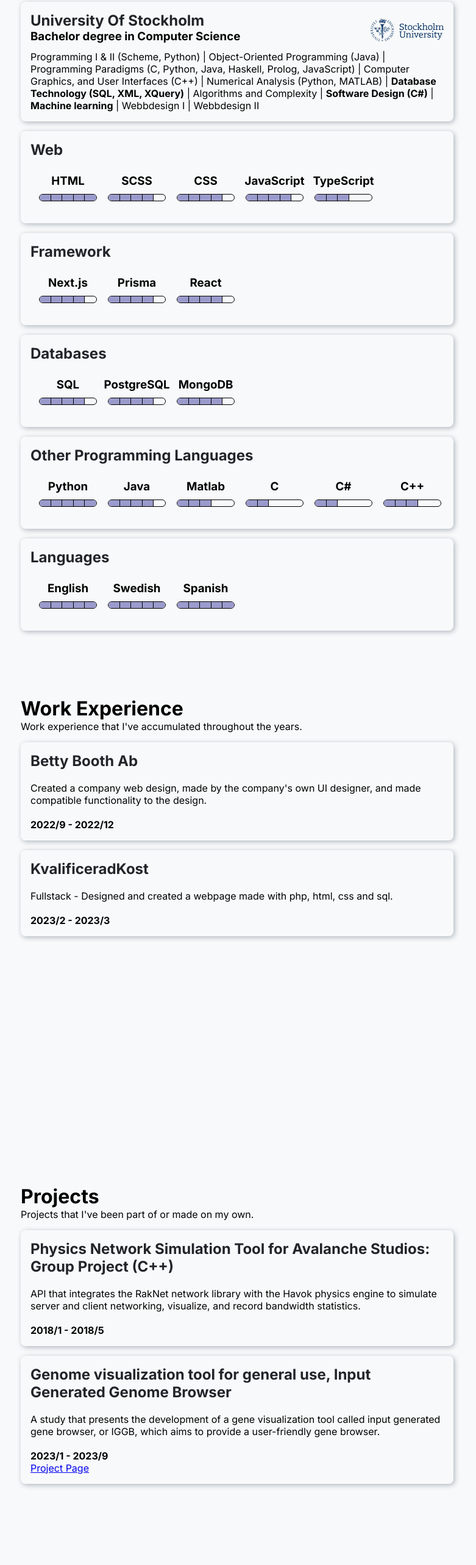
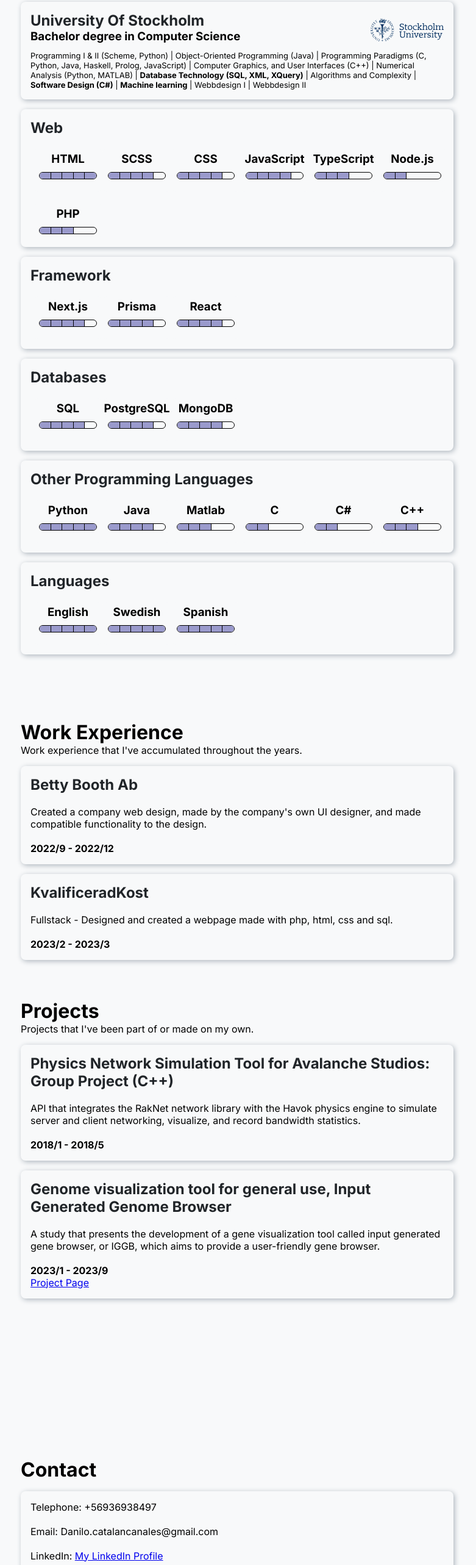
Before and after one commit to DCatCan/portfolio, a Next.js app in the folder portfolio/: page / in a window 1280 px wide. Shown: the part 980-3546 px from the top of the page at 61% size, without its empty margins (251-1032 px from the left). Built offline with nearby package versions, Linux system fonts and the light colour scheme.

Commit message:
small details & contacts

```diff
--- a/portfolio/app/page.tsx
+++ b/portfolio/app/page.tsx
@@ -3,7 +3,7 @@ import profilePic from "@/public/profilePic.jpeg";
 import logo from "@/public/su_logo.svg";
 import style from "@/style/pageStyle.module.css";
 import { FC } from "react";
-import { skillData, projects, workexp } from "@/public/data/data.js";
+import { skillData, projects, workexp, contact } from "@/public/data/data.js";
 import Link from "next/link";
 
 interface skillGroup {
@@ -33,9 +33,17 @@ interface workData {
   endDate: Date;
 }
 
+interface contactData {
+  Telephone: number;
+  Email: string;
+  Location: string;
+  LinkedIn: string;
+}
+
 type dataProps = { skillData: skillGroup[] };
 type projProps = { projects: projectData[] };
 type workProps = { workexp: workData[] };
+type contactProps = { contact: contactData };
 
 export default function Home() {
   return (
@@ -44,6 +52,7 @@ export default function Home() {
       <Skillsection skillData={skillData} />
       <Workexp workexp={workexp} />
       <Projects projects={projects} />
+      <Contact contact={contact} />
     </main>
   );
 }
@@ -103,7 +112,7 @@ const Skillsection = ({ skillData }: dataProps) => {
             </div>
           </div>
 
-          <p>
+          <p className={`${style["font_size_small"]}`}>
             Programming I & II (Scheme, Python) | Object-Oriented Programming
             (Java) | Programming Paradigms (C, Python, Java, Haskell, Prolog,
             JavaScript) | Computer Graphics, and User Interfaces (C++) |
@@ -126,11 +135,14 @@ const Skillsection = ({ skillData }: dataProps) => {
                   const bars = new Array(el.level).fill(0);
 
                   return (
-                    <div className={`${style["card"]}  `}  key={el.name}>
+                    <div className={`${style["card"]}  `} key={el.name}>
                       <h3>{el.name}</h3>
                       <div className={`${style["container-bars"]} `}>
                         {bars.map((bar, index) => (
-                          <div className={`${style["bar"]} `} key={el.name + index}></div>
+                          <div
+                            className={`${style["bar"]} `}
+                            key={el.name + index}
+                          ></div>
                         ))}
                       </div>
                     </div>
@@ -147,7 +159,7 @@ const Skillsection = ({ skillData }: dataProps) => {
 
 const Projects = ({ projects }: projProps) => {
   return (
-    <div className={`${style["container-section"]} `}>
+    <div className={`${style["container-section"]} ${style[""]} `}>
       <div className={`${style["container-text"]} `}>
         <h1>Projects</h1>
         <p>Projects that I&apos;ve been part of or made on my own.</p>
@@ -189,7 +201,7 @@ const Projects = ({ projects }: projProps) => {
 
 const Workexp = ({ workexp }: workProps) => {
   return (
-    <div className={`${style["container-section"]} `}>
+    <div className={`${style["container-section"]} ${style["h-50vh"]} `}>
       <div className={`${style["container-text"]} `}>
         <h1>Work Experience</h1>
         <p>Work experience that I&apos;ve accumulated throughout the years.</p>
@@ -234,3 +246,26 @@ const Workexp = ({ workexp }: workProps) => {
 const Space = () => {
   return <div className={`${style["spaceSection"]} `}></div>;
 };
+
+function Contact({ contact }: contactProps) {
+  return (
+    <div className={`${style["container-section"]} ${style["h-50vh"]} `}>
+      <h1>Contact</h1>
+
+      <div className={`${style["container-innerGrid"]} `}>
+        <p>
+          Telephone: +{contact.Telephone}
+          <br />
+          <br />
+          Email: {contact.Email}
+          <br />
+          <br />
+          LinkedIn: <Link href={contact.LinkedIn}>My LinkedIn Profile</Link>
+          <br />
+          <br />
+          Located: {contact.Location}
+        </p>
+      </div>
+    </div>
+  );
+}
--- a/portfolio/public/data/data.js
+++ b/portfolio/public/data/data.js
@@ -7,6 +7,8 @@ export const skillData = [
       { name: "CSS", level: 4 },
       { name: "JavaScript", level: 4 },
       { name: "TypeScript", level: 3 },
+      { name: "Node.js", level: 2 },
+      { name: "PHP", level: 3 },
     ],
   },
   {
@@ -48,27 +50,31 @@ export const skillData = [
 
 export const projects = [
   {
-    projectName:"Physics Network Simulation Tool for Avalanche Studios: Group Project (C++)",
-    description: "API that integrates the RakNet network library with the Havok physics engine to simulate server and client networking, visualize, and record bandwidth statistics.",
+    projectName:
+      "Physics Network Simulation Tool for Avalanche Studios: Group Project (C++)",
+    description:
+      "API that integrates the RakNet network library with the Havok physics engine to simulate server and client networking, visualize, and record bandwidth statistics.",
     startDate: new Date(2018, 1),
     endDate: new Date(2018, 5),
   },
   {
-    projectName:"Genome visualization tool for general use, Input Generated Genome Browser",
-    description:"A study that presents the development of a gene visualization tool called input generated gene browser, or IGGB, which aims to provide a user-friendly gene browser.",
+    projectName:
+      "Genome visualization tool for general use, Input Generated Genome Browser",
+    description:
+      "A study that presents the development of a gene visualization tool called input generated gene browser, or IGGB, which aims to provide a user-friendly gene browser.",
     startDate: new Date(2023, 1),
     endDate: new Date(2023, 9),
     url: "https://kandidat-exam.vercel.app/userinput",
   },
 ];
 
-
 export const workexp = [
   {
     Company: "Betty Booth Ab",
     location: "Stockholm, Sweden",
     workedAs: "Freelance",
-    description: "Created a company web design, made by the company's own UI designer, and made compatible functionality to the design.",
+    description:
+      "Created a company web design, made by the company's own UI designer, and made compatible functionality to the design.",
     startDate: new Date(2022, 9),
     endDate: new Date(2021, 12),
   },
@@ -76,8 +82,16 @@ export const workexp = [
     Company: "KvalificeradKost",
     location: "Stockholm, Sweden",
     workedAs: "Freelance",
-    description: "Fullstack - Designed and created a webpage made with php, html, css and sql.",
+    description:
+      "Fullstack - Designed and created a webpage made with php, html, css and sql.",
     startDate: new Date(2023, 2),
     endDate: new Date(2023, 3),
-  }
-]
+  },
+];
+
+export const contact = {
+  Telephone: 56936938497,
+  Email: "Danilo.catalancanales@gmail.com",
+  Location : "Santiago",
+  LinkedIn: "https://www.linkedin.com/in/danilo-catalan-canales-7419211a6/",
+};
--- a/portfolio/style/pageStyle.module.css
+++ b/portfolio/style/pageStyle.module.css
@@ -57,13 +57,13 @@
   min-height: 800 px;
 }
 .h-50vh {
-  min-height: 50vh;
+  min-height: 50vh !important;
 }
 .h-75vh {
-  min-height: 75vh;
+  min-height: 75vh !important;
 }
 .h-100vh {
-  min-height: 100vh;
+  min-height: 100vh !important;
 }
 
 .w-1 {
@@ -452,7 +452,7 @@
   padding: 0 1em;
   display: block;
 }
-.container-image > * {
+.container-image > img {
   box-shadow: 0px 4px 10px 5px #adb5bd;
   -o-object-fit: cover;
      object-fit: cover;
@@ -564,4 +564,7 @@
   position: absolute;
   top: 50%;
   right: 50%;
+}
+.font_size_small {
+  font-size: small;
 }/*# sourceMappingURL=pageStyle.module.css.map */
--- a/portfolio/style/pageStyle.scss
+++ b/portfolio/style/pageStyle.scss
@@ -93,15 +93,15 @@ $media_queries : ('mobile' : unquote("only screen and (max-width: 667px)"),
     }
 
     &-50vh {
-        min-height: 50vh;
+        min-height: 50vh !important;
     }
 
     &-75vh {
-        min-height: 75vh;
+        min-height: 75vh !important;
     }
 
     &-100vh {
-        min-height: 100vh;
+        min-height: 100vh !important;
     }
 }
 
@@ -224,10 +224,9 @@ $media_queries : ('mobile' : unquote("only screen and (max-width: 667px)"),
     &-image {
         @include media_breakPoints(mobile) {}
         padding: 0 1em;
-
         display: block;
 
-        >* {
+        >img {
             box-shadow: 0px 4px 10px 5px #adb5bd;
             object-fit: cover
         }
@@ -279,7 +278,6 @@ $media_queries : ('mobile' : unquote("only screen and (max-width: 667px)"),
     &-text {
         @extend .flex-col, .container;
         padding-top: 3em;
-        // box-shadow: 2px 2px 8px #adb5bd;
 
 
         @include media_breakPoints(mobile tablet) {
@@ -392,4 +390,10 @@ $media_queries : ('mobile' : unquote("only screen and (max-width: 667px)"),
         top: 50%;
         right: 50%;
     }
+    &_size{
+
+        &_small{
+            font-size: small;
+        }
+    }
 }
```
Also changed, not shown: 1 other file (tests, documents, lock files or other folders).
